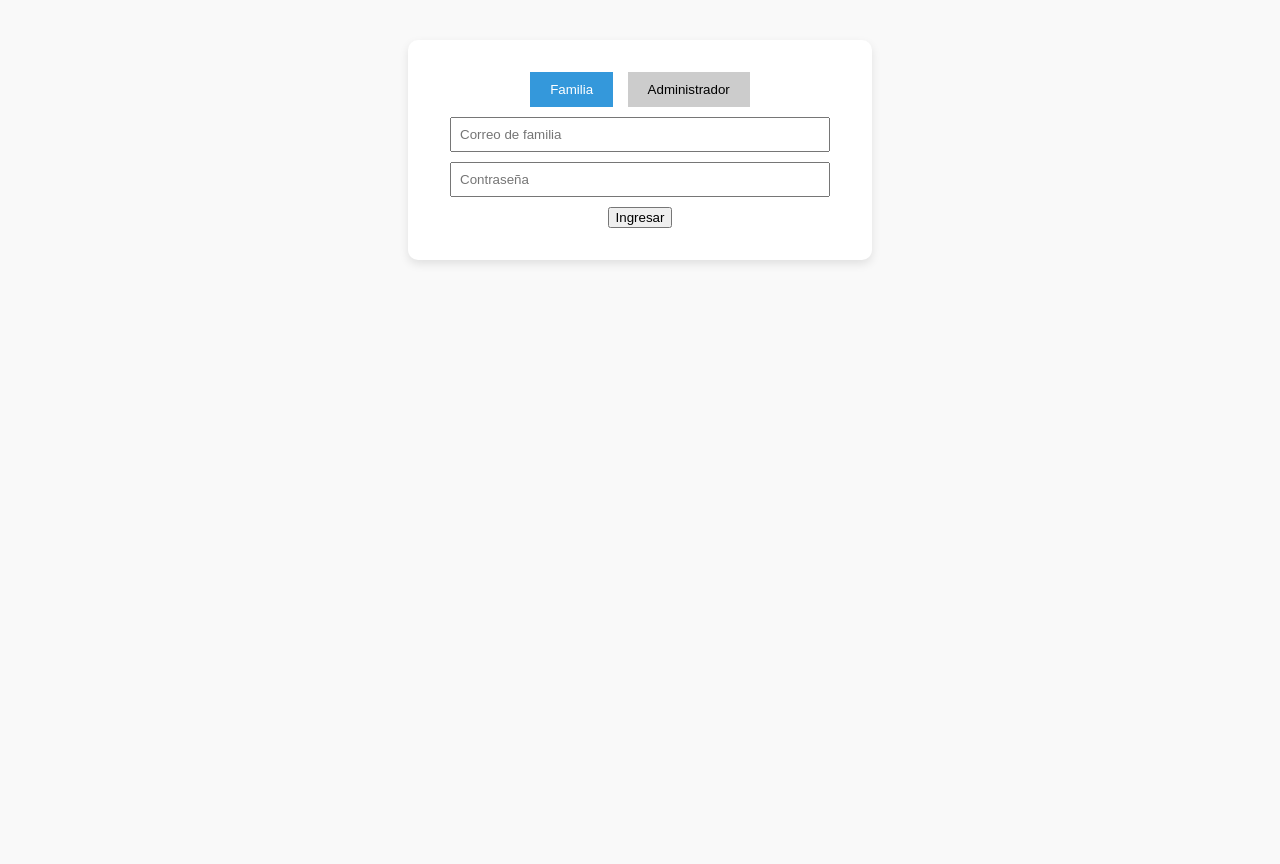
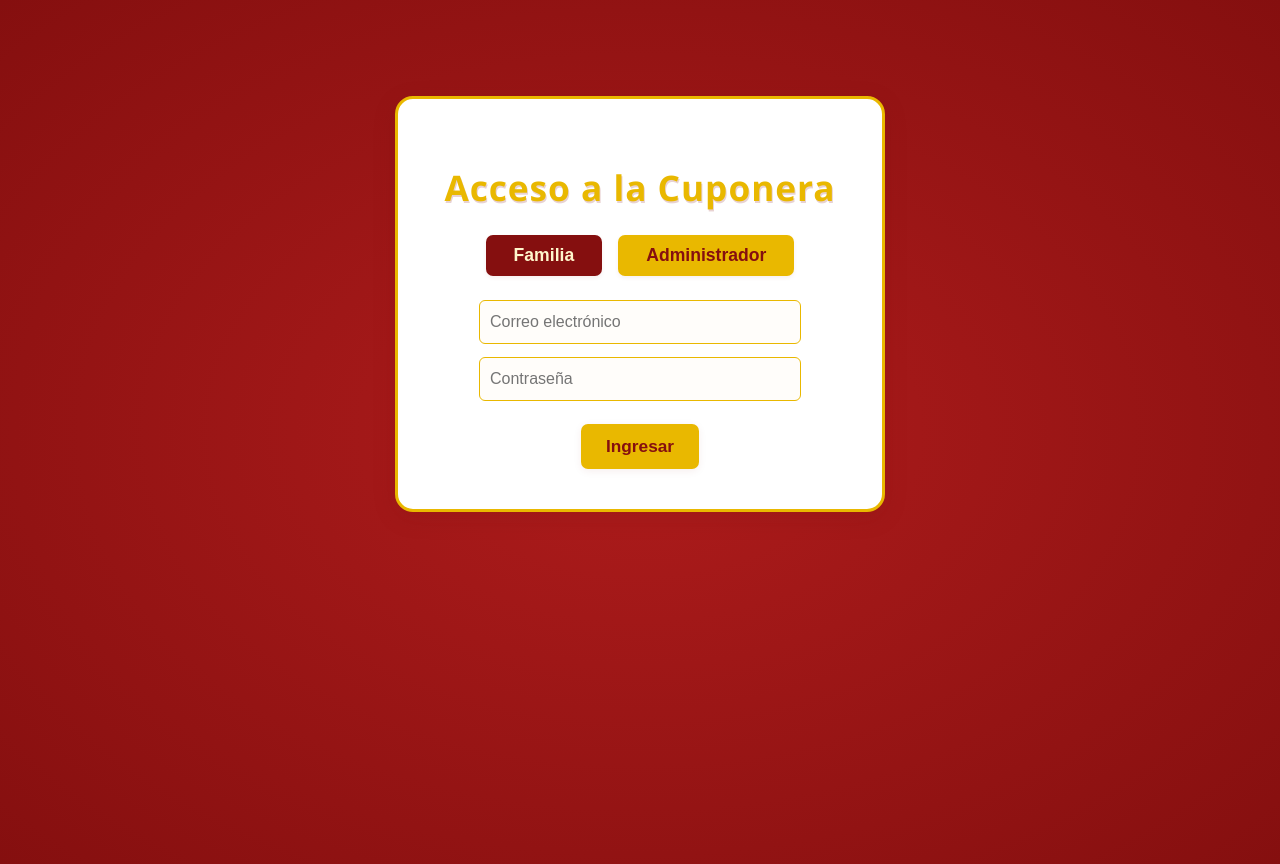
Before and after one commit to aguilera2707/pasaporte-escolar, a Flask app: page / in a window 1280 px wide. Before the commit the page ends 264 px from the top, so only its background shows below. Run offline with Flask 3, Linux system fonts and the light colour scheme.

```diff
--- /dev/null
+++ b/app/static/css/main.css
@@ -0,0 +1,113 @@
+body {
+    font-family: 'Segoe UI', Arial, sans-serif;
+    padding: 2rem;
+    text-align: center;
+    background: radial-gradient(ellipse at center, #af1c1c 0%, #850f0f 100%);
+    min-height: 100vh;
+    margin: 0;
+}
+.contenedor {
+    background: white;
+    padding: 2.5rem 2rem;
+    border-radius: 18px;
+    max-width: 420px;
+    margin: 4rem auto;
+    box-shadow: 0 6px 22px rgba(120, 15, 15, 0.18);
+    border: 3px solid #e9b800;
+}
+h1 {
+    color: #e9b800;
+    font-size: 2.2rem;
+    margin-bottom: 1.5rem;
+    font-weight: bold;
+    letter-spacing: 1px;
+    text-shadow: 1px 2px 0 #850f0f30;
+}
+.tabs {
+    display: flex;
+    justify-content: center;
+    margin-bottom: 1.5rem;
+    gap: 1rem;
+}
+.tabs button {
+    padding: 10px 28px;
+    border: none;
+    background: #e9b800;
+    color: #850f0f;
+    font-weight: bold;
+    border-radius: 7px;
+    font-size: 1.1rem;
+    box-shadow: 0 2px 4px #850f0f10;
+    cursor: pointer;
+    transition: background 0.25s, color 0.25s;
+}
+.tabs button.active, .tabs button:hover {
+    background: #850f0f;
+    color: #fff6cc;
+}
+form {
+    margin-top: 1rem;
+}
+input {
+    display: block;
+    margin: 13px auto;
+    padding: 12px 10px;
+    width: 90%;
+    max-width: 300px;
+    font-size: 1rem;
+    border: 1px solid #e9b800;
+    border-radius: 6px;
+    background: #fffdfa;
+    color: #850f0f;
+}
+button[type="submit"] {
+    background-color: #e9b800;
+    color: #850f0f;
+    padding: 12px 25px;
+    border: none;
+    border-radius: 7px;
+    cursor: pointer;
+    font-size: 1.08rem;
+    font-weight: bold;
+    margin-top: 10px;
+    box-shadow: 0 2px 8px #850f0f12;
+    transition: background 0.2s, color 0.2s;
+}
+button[type="submit"]:hover {
+    background: #850f0f;
+    color: #fff6cc;
+}
+.error, .danger {
+    color: #c0392b;
+    background: #ffd6d6;
+    border-radius: 6px;
+    padding: 0.8em;
+    margin: 1em 0 0.5em 0;
+}
+.success {
+    color: #fff;
+    background: #2ecc71;
+    border-radius: 6px;
+    padding: 0.8em;
+    margin: 1em 0 0.5em 0;
+}
+@media (max-width: 480px) {
+    body {
+        padding: 0.5rem;
+    }
+    .contenedor {
+        padding: 1rem;
+        width: 100%;
+        box-shadow: none;
+        border-radius: 0;
+    }
+    input {
+        width: 100%;
+    }
+    .tabs {
+        flex-direction: column;
+    }
+    .tabs button {
+        width: 100%;
+    }
+}
--- a/app/templates/login_unificado.html
+++ b/app/templates/login_unificado.html
@@ -2,75 +2,45 @@
 <html lang="es">
 <head>
     <meta charset="UTF-8">
-    <meta name="viewport" content="width=device-width, initial-scale=1.0">
-    <title>Iniciar Sesión</title>
-    <link rel="stylesheet" href="{{ url_for('static', filename='css/login.css') }}">
+    <title>Acceso a la Cuponera</title>
+    <link rel="stylesheet" href="{{ url_for('static', filename='css/main.css') }}">
 </head>
 <body>
-
     <div class="contenedor">
+        <h1>Acceso a la Cuponera</h1>
         <div class="tabs">
-
-        <button id="btn-familia" class="active" onclick="mostrarFormulario('familia')">Familia</button>
-        <button id="btn-admin"  onclick="mostrarFormulario('admin')">Administrador</button>
-
+            <button type="button" id="tab-familia" class="active" onclick="mostrarTab('familia')">Familia</button>
+            <button type="button" id="tab-admin" onclick="mostrarTab('admin')">Administrador</button>
         </div>
-
-    <!-- Formulario de familia -->
-    <form id="form-familia" onsubmit="return validarFamilia()" method="POST" action="{{ url_for('login_familia') }}" >
-        <input type="email" name="correo" id="correo-familia" placeholder="Correo de familia" required>
-        <input type="password" name="password" id="pass-familia" placeholder="Contraseña" required>
-        <button type="submit">Ingresar</button>
-    </form>
-
-    <!-- Formulario de administrador -->
-    <form id="form-admin" method="POST" action="{{ url_for('login') }}" style="display:none;">
-        <input type="text" name="usuario" placeholder="Usuario admin" required>
+        <form id="form-familia" method="POST" action="{{ url_for('login_familia') }}">
+            <input type="email" name="correo" placeholder="Correo electrónico" required>
             <input type="password" name="password" placeholder="Contraseña" required>
             <button type="submit">Ingresar</button>
         </form>
-
-
-    <!-- Mensajes de error con flash -->
-    {% with messages = get_flashed_messages(category_filter=["error"]) %}
+        <form id="form-admin" method="POST" action="{{ url_for('login') }}" style="display:none;">
+            <input type="text" name="usuario" placeholder="Usuario" required>
+            <input type="password" name="password" placeholder="Contraseña" required>
+            <button type="submit">Ingresar</button>
+        </form>
+        {% with messages = get_flashed_messages(with_categories=true) %}
             {% if messages %}
-        <div class="error">{{ messages[0] }}</div>
+                <div id="mensajes">
+                    {% for category, message in messages %}
+                        <div class="{{ category }}">{{ message }}</div>
+                    {% endfor %}
+                </div>
             {% endif %}
         {% endwith %}
     </div>
-
     <script>
-    function mostrarFormulario(tipo) {
-        document.getElementById('form-admin').style.display = tipo === 'admin' ? 'block' : 'none';
-        document.getElementById('form-familia').style.display = tipo === 'familia' ? 'block' : 'none';
-
-        document.getElementById('btn-admin').classList.toggle('active', tipo === 'admin');
-        document.getElementById('btn-familia').classList.toggle('active', tipo === 'familia');
+        function mostrarTab(tab) {
+            document.getElementById('form-familia').style.display = tab === 'familia' ? 'block' : 'none';
+            document.getElementById('form-admin').style.display = tab === 'admin' ? 'block' : 'none';
+            document.getElementById('tab-familia').classList.toggle('active', tab === 'familia');
+            document.getElementById('tab-admin').classList.toggle('active', tab === 'admin');
         }
-
-    function validarFamilia() {
-        const correo = document.getElementById('correo-familia').value.trim();
-        const pass = document.getElementById('pass-familia').value.trim();
-
-        if (!correo.includes('@')) {
-            alert("Por favor, ingresa un correo válido.");
-            return false;
-        }
-
-        if (pass.length < 4) {
-            alert("La contraseña debe tener al menos 4 caracteres.");
-            return false;
-        }
-
-        return true;
-    }
-
-    {% if active_tab %}
-    window.onload = function () {
-        mostrarFormulario("{{ active_tab }}");
-    };
-    {% endif %}
+        // Para que siempre inicie en el tab de familia:
+        document.addEventListener("DOMContentLoaded", function() { mostrarTab('familia'); });
     </script>
-
 </body>
 </html>
```
Also changed, not shown: instance/cuponera.db. Lines whose indentation alone changed are shown as unchanged.
